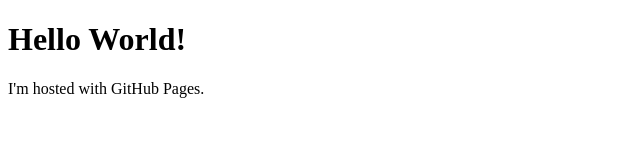
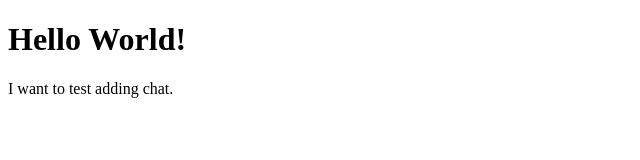
Before and after one commit to randy-bauer/randy-bauer.github.io, a plain HTML site: page index.html in a window 1280 px wide. Shown: the full height of the page, 0-640 px from the left. Drawn offline with Linux system fonts and the light colour scheme.

Commit message:
Update index.html

```diff
--- a/index.html
+++ b/index.html
@@ -2,6 +2,6 @@
 <html>
 <body>
 <h1>Hello World!</h1>
-<p>I'm hosted with GitHub Pages.</p>
+<p>I want to test adding chat.</p>
 </body>
 </html>
```
